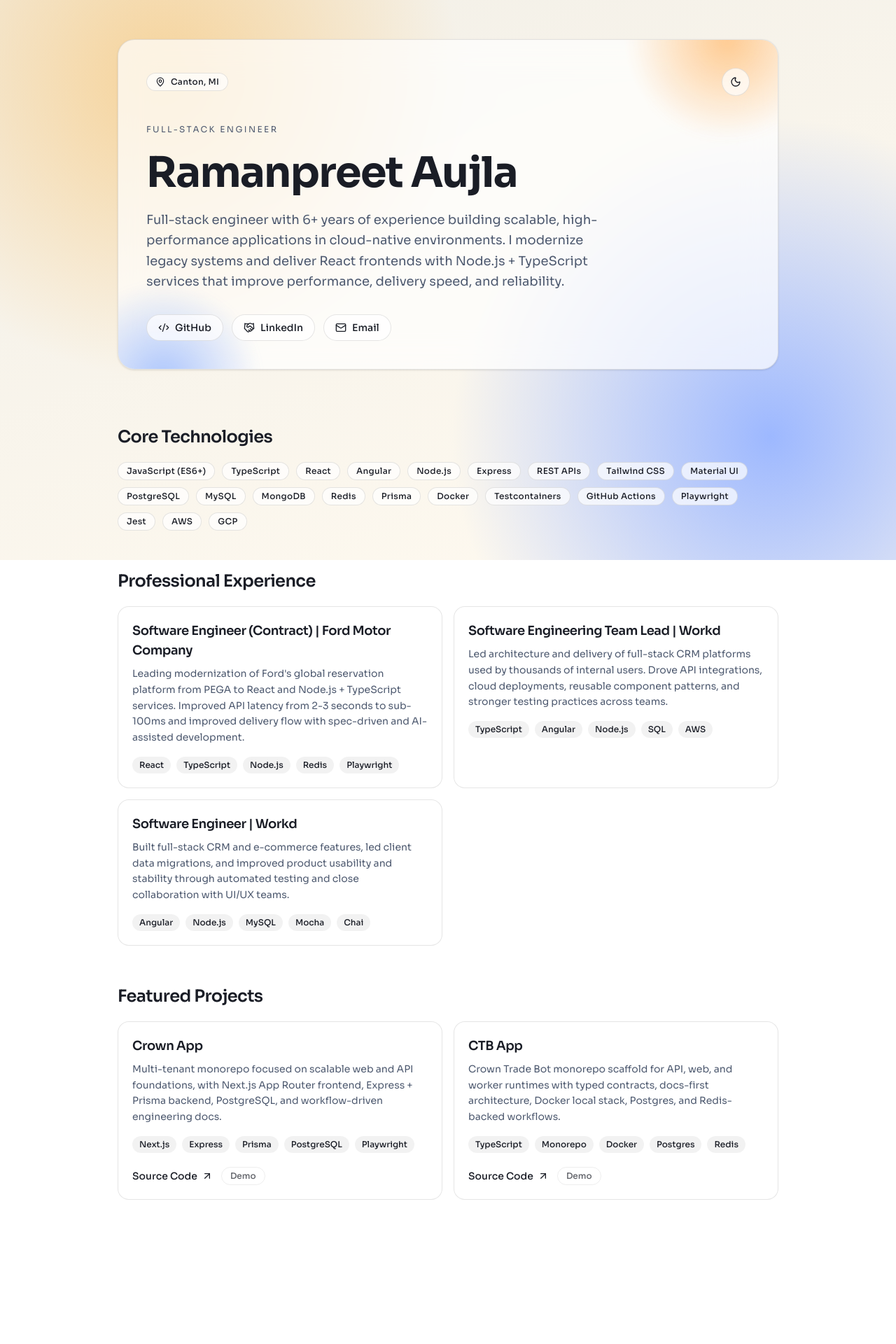
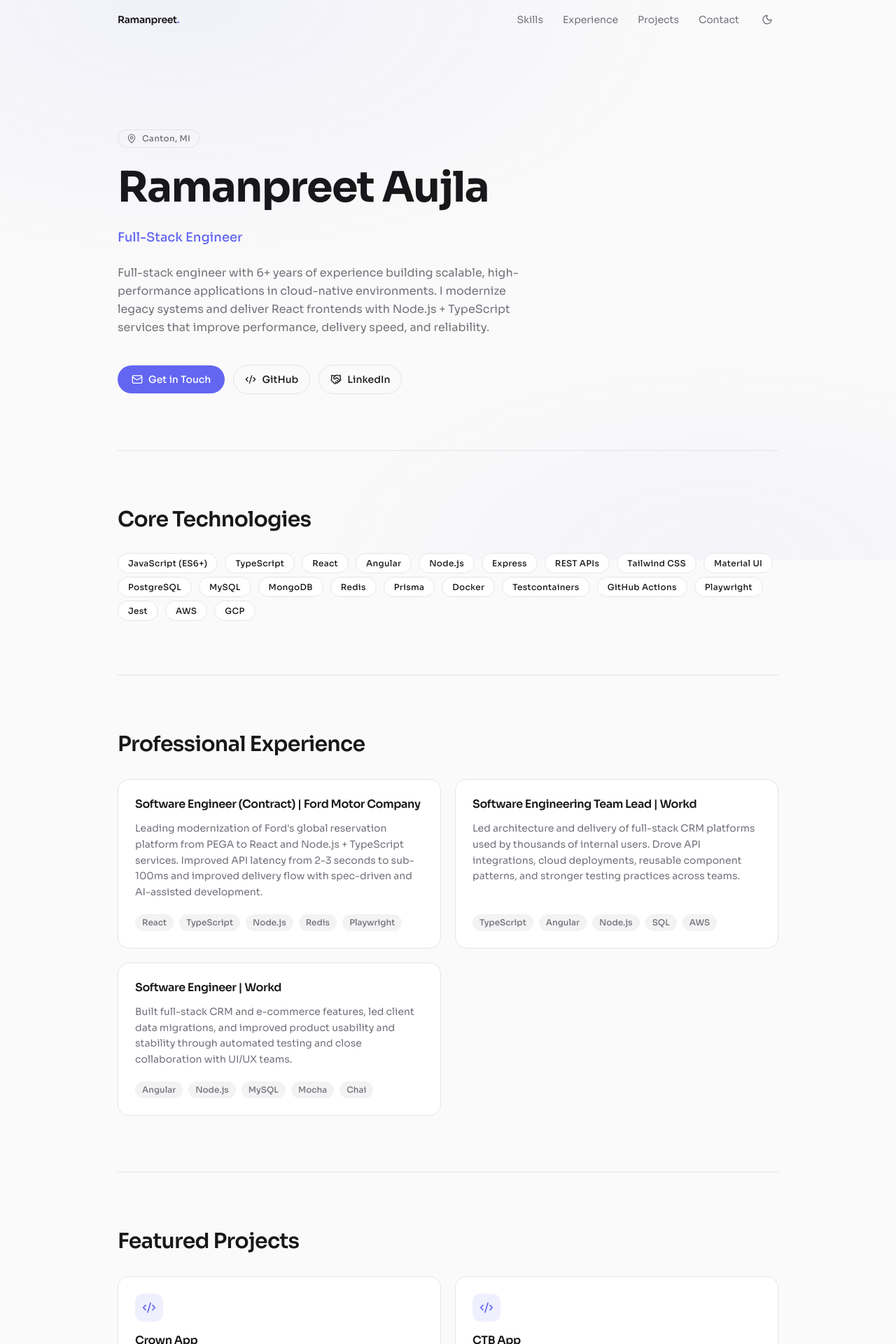
Before and after one commit to romiaujla/next-portfolio, a Next.js app: page / in a window 1280 px wide. Shown: the top 1920 px of the page at 70% size. Before the commit the page ends 1770 px from the top, so only its background shows below. Built offline with nearby package versions, Linux system fonts and the light colour scheme.

Commit message:
feat: Overhauled the UI design of the website

```diff
--- a/src/app/globals.css
+++ b/src/app/globals.css
@@ -1,25 +1,39 @@
 @import "tailwindcss";
 
 :root {
-  --background: #f2efe7;
-  --surface: #fffaf0;
-  --foreground: #1a1d26;
-  --muted: #4d596f;
+  --background: #fafafa;
+  --surface: #ffffff;
+  --foreground: #18181b;
+  --muted: #71717a;
+  --accent: #6366f1;
+  --accent-foreground: #ffffff;
+  --border: #e4e4e7;
+  --card: #ffffff;
+  --card-border: #f0f0f3;
 }
 
 @theme inline {
   --color-background: var(--background);
   --color-surface: var(--surface);
   --color-foreground: var(--foreground);
+  --color-accent: var(--accent);
+  --color-accent-foreground: var(--accent-foreground);
+  --color-border: var(--border);
+  --color-card: var(--card);
   --font-sans: var(--font-sora);
   --font-mono: var(--font-space-grotesk);
 }
 
 .dark {
-  --background: #121721;
-  --surface: #1a2231;
-  --foreground: #f2f4f8;
-  --muted: #abb8ce;
+  --background: #0c0c0f;
+  --surface: #18181b;
+  --foreground: #e4e4e7;
+  --muted: #a1a1aa;
+  --accent: #818cf8;
+  --accent-foreground: #0c0c0f;
+  --border: #27272a;
+  --card: #18181b;
+  --card-border: #27272a;
 }
 
 body {
@@ -28,6 +42,7 @@ body {
   isolation: isolate;
   color: var(--foreground);
   font-family: var(--font-sans), sans-serif;
+  background-color: var(--background);
 }
 
 body::before {
@@ -36,10 +51,16 @@ body::before {
   inset: 0;
   z-index: -1;
   pointer-events: none;
-  background-color: var(--background);
-  background-image:
-    radial-gradient(circle at 18% 14%, #f6d39a 0%, transparent 34%),
-    radial-gradient(circle at 86% 78%, #9db8ff 0%, transparent 36%),
-    linear-gradient(160deg, var(--background) 0%, var(--surface) 100%);
+  background:
+    radial-gradient(
+      ellipse 60% 50% at 20% 0%,
+      color-mix(in srgb, var(--accent) 6%, transparent) 0%,
+      transparent 100%
+    ),
+    radial-gradient(
+      ellipse 50% 40% at 80% 100%,
+      color-mix(in srgb, var(--accent) 4%, transparent) 0%,
+      transparent 100%
+    );
   background-repeat: no-repeat;
 }
--- a/src/app/layout.tsx
+++ b/src/app/layout.tsx
@@ -1,3 +1,5 @@
+import { Footer } from "@/components/footer";
+import { Navbar } from "@/components/navbar";
 import { ThemeProvider } from "@/components/theme-provider";
 import type { Metadata } from "next";
 import { Sora, Space_Grotesk } from "next/font/google";
@@ -14,9 +16,9 @@ const spaceGrotesk = Space_Grotesk({
 });
 
 export const metadata: Metadata = {
-  title: "Portfolio | Your Name",
+  title: "Ramanpreet Aujla — Full-Stack Engineer",
   description:
-    "Portfolio boilerplate built with Next.js, React, TypeScript, Tailwind CSS, and modern DX tooling.",
+    "Full-stack engineer building scalable, high-performance applications in cloud-native environments.",
 };
 
 export default function RootLayout({
@@ -31,7 +33,11 @@ export default function RootLayout({
       className={`${sora.variable} ${spaceGrotesk.variable} h-full antialiased`}
     >
       <body className="flex min-h-full flex-col">
-        <ThemeProvider defaultTheme="system">{children}</ThemeProvider>
+        <ThemeProvider defaultTheme="system">
+          <Navbar />
+          <div className="flex-1">{children}</div>
+          <Footer />
+        </ThemeProvider>
       </body>
     </html>
   );
--- a/src/app/page.tsx
+++ b/src/app/page.tsx
@@ -1,27 +1,10 @@
 "use client";
 
+import { FadeIn, StaggerContainer, StaggerItem } from "@/components/motion";
 import { Section, SkillChip } from "@/components/section";
-import { ThemeToggle } from "@/components/theme-toggle";
 import { siteConfig } from "@/lib/site";
 import { motion } from "framer-motion";
 import { ArrowUpRight, Code2, Handshake, Mail, MapPin } from "lucide-react";
-
-const container = {
-  hidden: { opacity: 0, y: 10 },
-  show: {
-    opacity: 1,
-    y: 0,
-    transition: {
-      staggerChildren: 0.08,
-      duration: 0.4,
-    },
-  },
-};
-
-const item = {
-  hidden: { opacity: 0, y: 12 },
-  show: { opacity: 1, y: 0 },
-};
 
 function getIcon(label: string) {
   if (label === "GitHub") return <Code2 className="h-4 w-4" />;
@@ -31,159 +14,173 @@ function getIcon(label: string) {
 
 export default function Home() {
   return (
-    <main className="mx-auto flex w-full max-w-5xl flex-col gap-14 px-6 py-10 sm:px-10 md:gap-20 md:py-14">
-      <motion.header
-        variants={container}
-        initial="hidden"
-        animate="show"
-        className="relative overflow-hidden rounded-3xl border border-black/10 bg-white/70 p-6 shadow-sm backdrop-blur-xl sm:p-10 dark:border-white/15 dark:bg-white/5"
+    <main className="mx-auto flex w-full max-w-5xl flex-col px-6 sm:px-10">
+      {/* ── Hero ───────────────────────────────────────────── */}
+      <section className="pt-20 pb-20 sm:pt-28 md:pt-32">
+        <motion.div
+          initial={{ opacity: 0, y: 24 }}
+          animate={{ opacity: 1, y: 0 }}
+          transition={{ duration: 0.5, ease: [0.21, 0.47, 0.32, 0.98] }}
+          className="space-y-6"
         >
-        <div className="absolute -top-36 -right-18 h-72 w-72 rounded-full bg-[radial-gradient(circle,#ffb564_0%,transparent_70%)] opacity-70 blur-sm" />
-        <div className="absolute -bottom-40 -left-20 h-72 w-72 rounded-full bg-[radial-gradient(circle,#80a8ff_0%,transparent_68%)] opacity-65 blur-sm" />
-
-        <motion.div
-          variants={item}
-          className="relative flex items-center justify-between"
-        >
-          <div className="inline-flex items-center gap-2 rounded-full border border-black/10 bg-white/65 px-3 py-1 text-xs font-medium tracking-wide dark:border-white/15 dark:bg-white/10">
+          <div className="inline-flex items-center gap-2 rounded-full border border-(--border) px-3 py-1 text-xs font-medium tracking-wide text-(--muted)">
             <MapPin className="h-3.5 w-3.5" />
             {siteConfig.location}
           </div>
-          <ThemeToggle />
-        </motion.div>
 
-        <motion.div
-          variants={item}
-          className="relative mt-8 space-y-4 md:mt-10"
-        >
-          <p className="text-xs tracking-[0.2em] text-(--muted) uppercase">
+          <h1 className="text-4xl leading-[1.1] font-bold tracking-tight sm:text-5xl md:text-6xl">
+            {siteConfig.name}
+          </h1>
+
+          <p className="text-lg font-medium text-(--accent)">
             {siteConfig.role}
           </p>
-          <h1 className="text-4xl leading-tight font-bold tracking-tight text-balance sm:text-5xl md:text-6xl">
-            {siteConfig.name}
-          </h1>
-          <p className="max-w-2xl text-lg leading-relaxed text-(--muted)">
+
+          <p className="max-w-xl text-base leading-relaxed text-(--muted)">
             {siteConfig.summary}
           </p>
         </motion.div>
 
         <motion.div
-          variants={item}
-          className="relative mt-8 flex flex-wrap items-center gap-3"
+          initial={{ opacity: 0, y: 16 }}
+          animate={{ opacity: 1, y: 0 }}
+          transition={{ duration: 0.4, delay: 0.15 }}
+          className="mt-10 flex flex-wrap items-center gap-3"
         >
-          {siteConfig.socialLinks.map((link) => (
+          <a
+            href="#contact"
+            className="inline-flex items-center gap-2 rounded-full bg-(--accent) px-5 py-2.5 text-sm font-medium text-(--accent-foreground) transition hover:opacity-90"
+            onClick={(e) => {
+              e.preventDefault();
+              document
+                .querySelector("#contact")
+                ?.scrollIntoView({ behavior: "smooth" });
+            }}
+          >
+            <Mail className="h-4 w-4" />
+            Get in Touch
+          </a>
+          {siteConfig.socialLinks
+            .filter((l) => l.label !== "Email")
+            .map((link) => (
               <a
                 key={link.label}
                 href={link.href}
                 target="_blank"
                 rel="noreferrer"
-              className="inline-flex items-center gap-2 rounded-full border border-black/10 bg-white/70 px-4 py-2 text-sm font-medium transition hover:-translate-y-0.5 hover:bg-white dark:border-white/15 dark:bg-white/10 dark:hover:bg-white/15"
+                className="inline-flex items-center gap-2 rounded-full border border-(--border) px-4 py-2.5 text-sm font-medium transition hover:border-(--foreground)/20"
               >
                 {getIcon(link.label)}
                 {link.label}
               </a>
             ))}
         </motion.div>
-      </motion.header>
+      </section>
 
-      <motion.div
-        variants={container}
-        initial="hidden"
-        animate="show"
-        className="space-y-14"
-      >
-        <motion.div variants={item}>
+      {/* ── Divider ────────────────────────────────────────── */}
+      <hr className="border-(--border)" />
+
+      {/* ── Skills ─────────────────────────────────────────── */}
+      <div className="py-20">
+        <FadeIn>
           <Section id="skills" title="Core Technologies">
-            <div className="flex flex-wrap gap-2.5">
+            <StaggerContainer className="flex flex-wrap gap-2.5">
               {siteConfig.skills.map((skill) => (
-                <SkillChip key={skill} label={skill} />
+                <StaggerItem key={skill}>
+                  <SkillChip label={skill} />
+                </StaggerItem>
               ))}
+            </StaggerContainer>
+          </Section>
+        </FadeIn>
       </div>
-          </Section>
-        </motion.div>
 
-        <motion.div variants={item}>
+      <hr className="border-(--border)" />
+
+      {/* ── Experience ─────────────────────────────────────── */}
+      <div className="py-20">
+        <FadeIn>
           <Section id="experience" title="Professional Experience">
-            <div className="grid gap-4 md:grid-cols-2">
-              {siteConfig.experiences.map((experience) => (
-                <article
-                  key={experience.title}
-                  className="group rounded-2xl border border-black/10 bg-white/65 p-5 transition hover:-translate-y-0.5 hover:shadow-md dark:border-white/15 dark:bg-white/5"
-                >
-                  <h3 className="text-lg font-semibold tracking-tight">
+            <div className="grid gap-5 md:grid-cols-2">
+              {siteConfig.experiences.map((experience, i) => (
+                <FadeIn key={experience.title} delay={i * 0.08}>
+                  <article className="group flex h-full flex-col rounded-2xl border border-(--border) bg-(--card) p-6 transition-all duration-200 hover:-translate-y-0.5 hover:border-(--accent)/30 hover:shadow-(--accent)/5 hover:shadow-lg">
+                    <h3 className="text-base leading-snug font-semibold tracking-tight">
                       {experience.title}
                     </h3>
-                  <p className="mt-2 text-sm leading-relaxed text-(--muted)">
+                    <p className="mt-3 flex-1 text-sm leading-relaxed text-(--muted)">
                       {experience.description}
                     </p>
-
-                  <div className="mt-4 flex flex-wrap gap-2">
+                    <div className="mt-5 flex flex-wrap gap-2">
                       {experience.tags.map((tag) => (
                         <span
                           key={tag}
-                        className="rounded-full bg-black/5 px-2.5 py-1 text-xs font-medium dark:bg-white/10"
+                          className="rounded-full bg-(--foreground)/5 px-2.5 py-1 text-xs font-medium text-(--muted)"
                         >
                           {tag}
                         </span>
                       ))}
                     </div>
                   </article>
+                </FadeIn>
               ))}
             </div>
           </Section>
-        </motion.div>
+        </FadeIn>
+      </div>
 
-        <motion.div variants={item}>
+      <hr className="border-(--border)" />
+
+      {/* ── Projects ───────────────────────────────────────── */}
+      <div className="py-20">
+        <FadeIn>
           <Section id="projects" title="Featured Projects">
-            <div className="grid gap-4 md:grid-cols-2">
-              {siteConfig.projects.map((project) => (
-                <article
-                  key={project.title}
-                  className="group rounded-2xl border border-black/10 bg-white/65 p-5 transition hover:-translate-y-0.5 hover:shadow-md dark:border-white/15 dark:bg-white/5"
-                >
-                  <h3 className="text-lg font-semibold tracking-tight">
+            <div className="grid gap-5 md:grid-cols-2">
+              {siteConfig.projects.map((project, i) => (
+                <FadeIn key={project.title} delay={i * 0.08}>
+                  <article className="group flex h-full flex-col rounded-2xl border border-(--border) bg-(--card) p-6 transition-all duration-200 hover:-translate-y-0.5 hover:border-(--accent)/30 hover:shadow-(--accent)/5 hover:shadow-lg">
+                    <div className="mb-4 flex h-10 w-10 items-center justify-center rounded-xl bg-(--accent)/10 text-(--accent)">
+                      <Code2 className="h-5 w-5" />
+                    </div>
+                    <h3 className="text-base leading-snug font-semibold tracking-tight">
                       {project.title}
                     </h3>
-                  <p className="mt-2 text-sm leading-relaxed text-(--muted)">
+                    <p className="mt-3 flex-1 text-sm leading-relaxed text-(--muted)">
                       {project.description}
                     </p>
 
-                  <div className="mt-4 flex flex-wrap gap-2">
+                    <div className="mt-5 flex flex-wrap gap-2">
                       {project.tags.map((tag) => (
                         <span
                           key={tag}
-                        className="rounded-full bg-black/5 px-2.5 py-1 text-xs font-medium dark:bg-white/10"
+                          className="rounded-full bg-(--foreground)/5 px-2.5 py-1 text-xs font-medium text-(--muted)"
                         >
                           {tag}
                         </span>
                       ))}
                     </div>
 
-                  <div className="mt-5 flex flex-wrap items-center gap-3">
+                    <div className="mt-5 flex items-center gap-4 border-t border-(--border) pt-5">
                       <a
                         href={project.sourceHref}
                         target="_blank"
                         rel="noreferrer"
-                      className="inline-flex items-center gap-1.5 text-sm font-medium underline-offset-4 group-hover:underline"
+                        className="inline-flex items-center gap-1.5 text-sm font-medium text-(--accent) transition hover:opacity-80"
                       >
                         Source Code
-                      <ArrowUpRight className="h-4 w-4" />
+                        <ArrowUpRight className="h-3.5 w-3.5" />
                       </a>
-                    <button
-                      type="button"
-                      disabled
-                      title="Work In Progress"
-                      className="cursor-not-allowed rounded-full border border-black/10 px-3 py-1 text-xs font-medium opacity-70 dark:border-white/15"
-                    >
-                      Demo
-                    </button>
+                      <span className="rounded-full border border-(--border) px-3 py-1 text-xs font-medium text-(--muted)/60">
+                        Demo — WIP
+                      </span>
                     </div>
                   </article>
+                </FadeIn>
               ))}
             </div>
           </Section>
-        </motion.div>
-      </motion.div>
+        </FadeIn>
+      </div>
     </main>
   );
 }
--- /dev/null
+++ b/src/components/footer.tsx
@@ -0,0 +1,57 @@
+import { siteConfig } from "@/lib/site";
+import { ArrowUpRight, Mail } from "lucide-react";
+
+export function Footer() {
+  return (
+    <footer id="contact" className="border-t border-(--border)">
+      <div className="mx-auto max-w-5xl px-6 py-20 sm:px-10">
+        <div className="space-y-6">
+          <p className="text-sm font-medium tracking-widest text-(--muted) uppercase">
+            Get in touch
+          </p>
+          <h2 className="text-3xl font-bold tracking-tight sm:text-4xl">
+            Let&apos;s build something
+            <br />
+            <span className="text-(--accent)">together.</span>
+          </h2>
+          <p className="max-w-md text-base leading-relaxed text-(--muted)">
+            I&apos;m open to new opportunities, collaborations, and interesting
+            conversations. Say hello.
+          </p>
+          <div className="flex flex-wrap items-center gap-3 pt-2">
+            <a
+              href={`mailto:${siteConfig.socialLinks.find((l) => l.label === "Email")?.href.replace("mailto:", "")}`}
+              className="inline-flex items-center gap-2 rounded-full bg-(--accent) px-5 py-2.5 text-sm font-medium text-(--accent-foreground) transition hover:opacity-90"
+            >
+              <Mail className="h-4 w-4" />
+              Say Hello
+            </a>
+            {siteConfig.socialLinks
+              .filter((l) => l.label !== "Email")
+              .map((link) => (
+                <a
+                  key={link.label}
+                  href={link.href}
+                  target="_blank"
+                  rel="noreferrer"
+                  className="inline-flex items-center gap-1.5 rounded-full border border-(--border) px-4 py-2.5 text-sm font-medium transition hover:border-(--foreground)/20"
+                >
+                  {link.label}
+                  <ArrowUpRight className="h-3.5 w-3.5" />
+                </a>
+              ))}
+          </div>
+        </div>
+
+        <div className="mt-20 flex flex-col items-center justify-between gap-4 border-t border-(--border) pt-8 sm:flex-row">
+          <p className="text-sm text-(--muted)">
+            &copy; {new Date().getFullYear()} {siteConfig.name}
+          </p>
+          <p className="text-xs text-(--muted)/60">
+            Built with Next.js, Tailwind CSS & TypeScript
+          </p>
+        </div>
+      </div>
+    </footer>
+  );
+}
--- /dev/null
+++ b/src/components/motion.tsx
@@ -0,0 +1,73 @@
+"use client";
+
+import { motion } from "framer-motion";
+import type { ReactNode } from "react";
+
+type FadeInProps = {
+  children: ReactNode;
+  className?: string;
+  delay?: number;
+};
+
+export function FadeIn({ children, className, delay = 0 }: FadeInProps) {
+  return (
+    <motion.div
+      initial={{ opacity: 0, y: 20 }}
+      whileInView={{ opacity: 1, y: 0 }}
+      viewport={{ once: true, margin: "-60px" }}
+      transition={{ duration: 0.4, delay, ease: [0.21, 0.47, 0.32, 0.98] }}
+      className={className}
+    >
+      {children}
+    </motion.div>
+  );
+}
+
+type StaggerContainerProps = {
+  children: ReactNode;
+  className?: string;
+};
+
+export function StaggerContainer({
+  children,
+  className,
+}: StaggerContainerProps) {
+  return (
+    <motion.div
+      initial="hidden"
+      whileInView="show"
+      viewport={{ once: true, margin: "-60px" }}
+      variants={{
+        hidden: {},
+        show: {
+          transition: {
+            staggerChildren: 0.06,
+          },
+        },
+      }}
+      className={className}
+    >
+      {children}
+    </motion.div>
+  );
+}
+
+export function StaggerItem({
+  children,
+  className,
+}: {
+  children: ReactNode;
+  className?: string;
+}) {
+  return (
+    <motion.div
+      variants={{
+        hidden: { opacity: 0, y: 16 },
+        show: { opacity: 1, y: 0, transition: { duration: 0.35 } },
+      }}
+      className={className}
+    >
+      {children}
+    </motion.div>
+  );
+}
--- /dev/null
+++ b/src/components/navbar.tsx
@@ -0,0 +1,69 @@
+"use client";
+
+import { ThemeToggle } from "@/components/theme-toggle";
+import { siteConfig } from "@/lib/site";
+import { useEffect, useState } from "react";
+
+const navLinks = [
+  { label: "Skills", href: "#skills" },
+  { label: "Experience", href: "#experience" },
+  { label: "Projects", href: "#projects" },
+  { label: "Contact", href: "#contact" },
+];
+
+export function Navbar() {
+  const [scrolled, setScrolled] = useState(false);
+
+  useEffect(() => {
+    const onScroll = () => setScrolled(window.scrollY > 16);
+    window.addEventListener("scroll", onScroll, { passive: true });
+    return () => window.removeEventListener("scroll", onScroll);
+  }, []);
+
+  return (
+    <nav
+      className={`sticky top-0 z-50 w-full transition-[background-color,border-color,backdrop-filter] duration-300 ${
+        scrolled
+          ? "border-b border-(--border) bg-(--background)/80 backdrop-blur-xl"
+          : "border-b border-transparent bg-transparent"
+      }`}
+    >
+      <div className="mx-auto flex h-14 max-w-5xl items-center justify-between px-6 sm:px-10">
+        <a
+          href="#"
+          className="text-sm font-semibold tracking-tight"
+          onClick={(e) => {
+            e.preventDefault();
+            window.scrollTo({ top: 0, behavior: "smooth" });
+          }}
+        >
+          {siteConfig.name.split(" ")[0]}
+          <span className="text-(--accent)">.</span>
+        </a>
+
+        <div className="flex items-center gap-1">
+          <ul className="hidden items-center gap-1 sm:flex">
+            {navLinks.map((link) => (
+              <li key={link.href}>
+                <a
+                  href={link.href}
+                  className="rounded-lg px-3 py-1.5 text-sm text-(--muted) transition-colors hover:text-(--foreground)"
+                  onClick={(e) => {
+                    e.preventDefault();
+                    const el = document.querySelector(link.href);
+                    el?.scrollIntoView({ behavior: "smooth" });
+                  }}
+                >
+                  {link.label}
+                </a>
+              </li>
+            ))}
+          </ul>
+          <div className="ml-2">
+            <ThemeToggle />
+          </div>
+        </div>
+      </div>
+    </nav>
+  );
+}
--- a/src/components/section.tsx
+++ b/src/components/section.tsx
@@ -17,11 +17,15 @@ export function Section({
   children,
 }: SectionProps) {
   return (
-    <section id={id} className={cn("space-y-5", className)}>
+    <section id={id} className={cn("scroll-mt-24 space-y-8", className)}>
       <div className="space-y-2">
-        <h2 className="text-2xl font-semibold tracking-tight">{title}</h2>
+        <h2 className="text-2xl font-semibold tracking-tight sm:text-3xl">
+          {title}
+        </h2>
         {description ? (
-          <p className="max-w-2xl text-sm text-(--muted)">{description}</p>
+          <p className="max-w-2xl text-base leading-relaxed text-(--muted)">
+            {description}
+          </p>
         ) : null}
       </div>
       {children}
@@ -31,7 +35,7 @@ export function Section({
 
 export function SkillChip({ label }: { label: string }) {
   return (
-    <span className="rounded-full border border-black/10 bg-white/70 px-3 py-1 text-xs font-medium tracking-wide dark:border-white/15 dark:bg-white/10">
+    <span className="rounded-full border border-(--border) bg-(--card) px-3.5 py-1.5 text-xs font-medium tracking-wide transition-colors hover:border-(--accent)/30 hover:text-(--accent)">
       {label}
     </span>
   );
--- a/src/components/theme-toggle.tsx
+++ b/src/components/theme-toggle.tsx
@@ -22,7 +22,7 @@ export function ThemeToggle() {
     <button
       type="button"
       onClick={toggleTheme}
-      className="inline-flex h-10 w-10 items-center justify-center rounded-full border border-black/10 bg-white/70 transition hover:scale-[1.02] dark:border-white/15 dark:bg-white/10"
+      className="inline-flex h-8 w-8 items-center justify-center rounded-lg text-(--muted) transition-colors hover:text-(--foreground)"
       aria-label="Toggle theme"
     >
       <Sun className="hidden h-4 w-4 dark:block" />
```
Also changed, not shown: 1 other file (tests, documents, lock files or other folders). Lines whose indentation alone changed are shown as unchanged.
